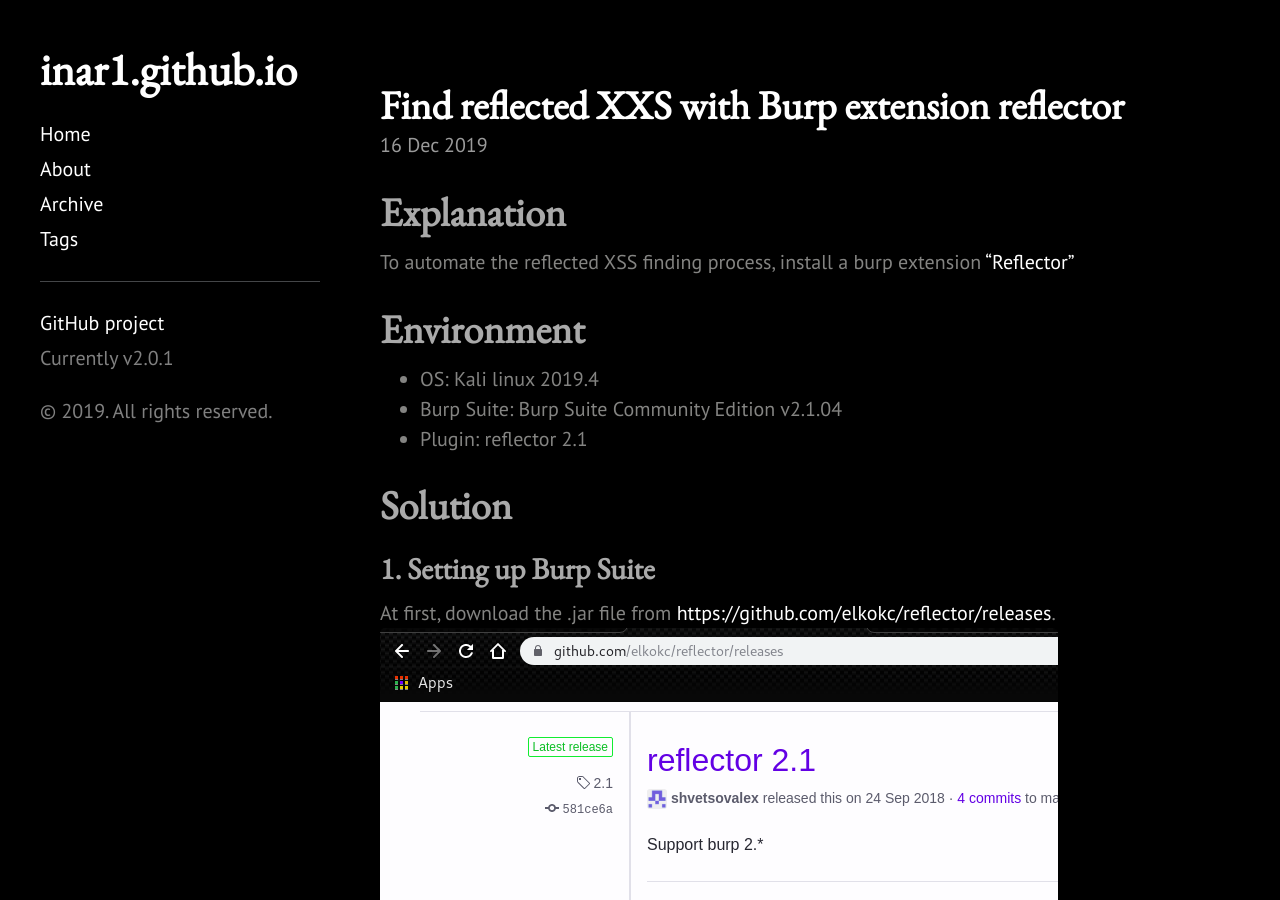
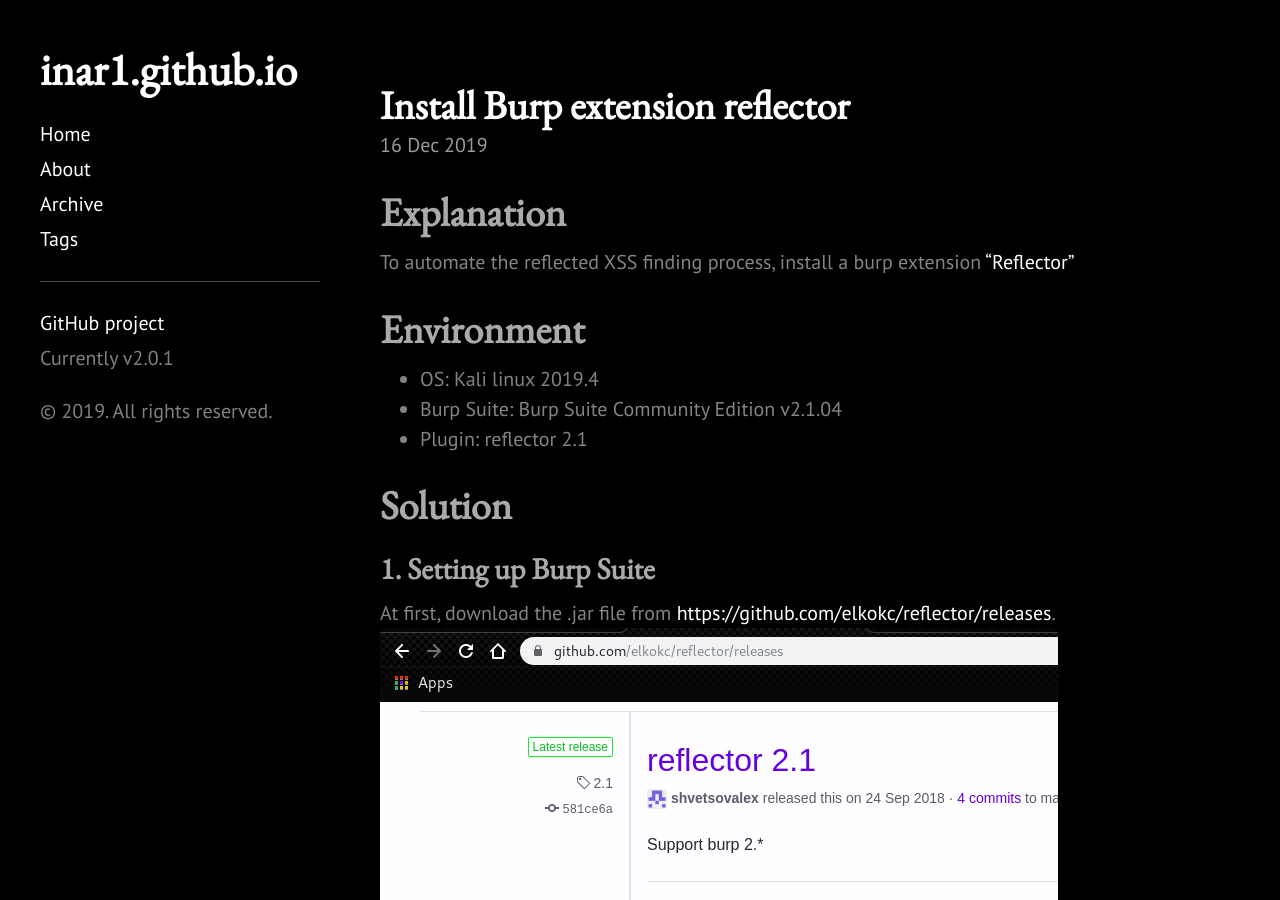
Before and after one commit to 1n4r1/1n4r1.github.io, a Jekyll site: the page built from _posts/2019-12-16-Burp-add-extension.md, in a window 1280 px wide and 900 px high. Built offline with Jekyll 4.4.1, drawn with Linux system fonts in a browser that asks for light colours; a style sheet for code colours, icons or effects is not loaded.

Commit message:
modify 2019-12-16

```diff
--- a/_posts/2019-12-16-Burp-add-extension.md
+++ b/_posts/2019-12-16-Burp-add-extension.md
@@ -1,6 +1,6 @@
 ---
 layout: post
-title: Find reflected XXS with Burp extension reflector
+title: Install Burp extension reflector
 categories: Burp
 ---
 
```
